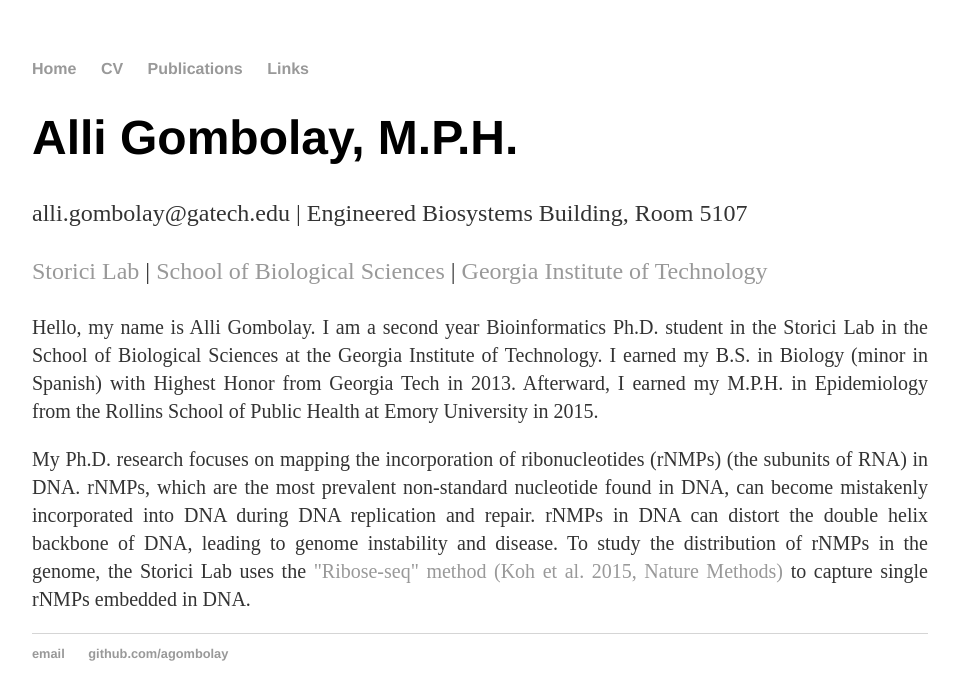
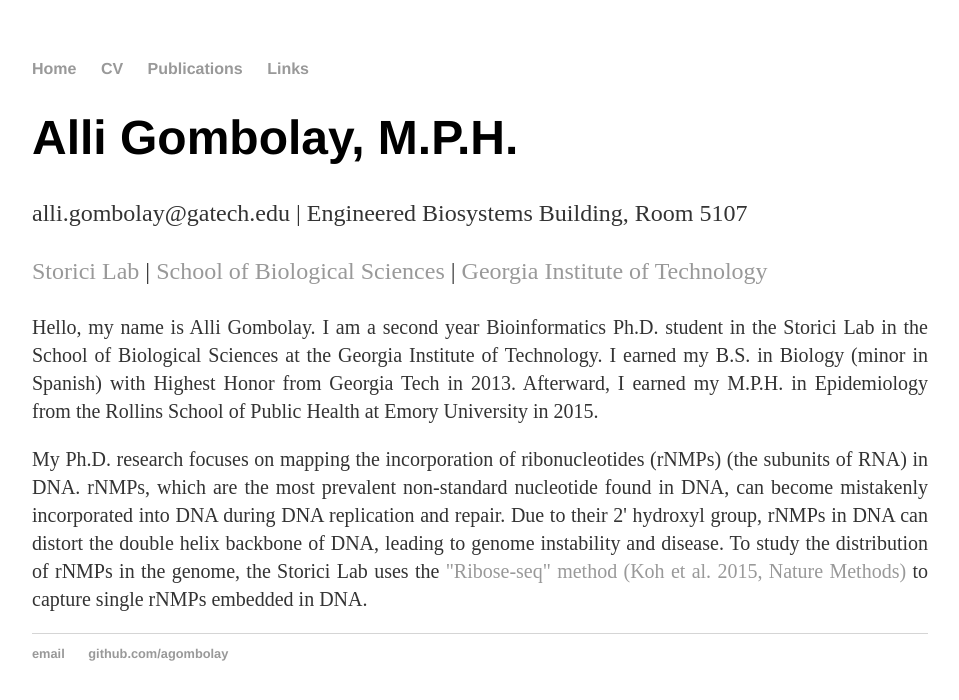
Before and after one commit to agombolay/agombolay.github.io, a Jekyll site: the page built from index.html, in a window 1280 px wide. Shown: the top 700 px of the page, without its empty margins (160-1119 px from the left). Built offline with Jekyll 4.4.1, drawn with Linux system fonts in a browser that asks for light colours.

Commit message:
Update index.html

```diff
--- a/index.html
+++ b/index.html
@@ -7,5 +7,5 @@
 	<p>alli.gombolay@gatech.edu | Engineered Biosystems Building, Room 5107</p>
 	<p><a href="http://www.storicilab.gatech.edu/">Storici Lab</a> | <a href="http://www.biology.gatech.edu/">School of Biological Sciences</a> | <a href="http://www.gatech.edu/">Georgia Institute of Technology</a></p>
 	<p style="font-size:20px"<p align="justify">Hello, my name is Alli Gombolay.  I am a second year Bioinformatics Ph.D. student in the Storici Lab in the School of Biological Sciences at the Georgia Institute of Technology.  I earned my B.S. in Biology (minor in Spanish) with Highest Honor from Georgia Tech in 2013.  Afterward, I earned my M.P.H. in Epidemiology from the Rollins School of Public Health at Emory University in 2015.</p>
-	<p style="font-size:20px"<p align="justify">My Ph.D. research focuses on mapping the incorporation of ribonucleotides (rNMPs) (the subunits of RNA) in DNA.  rNMPs, which are the most prevalent non-standard nucleotide found in DNA, can become mistakenly incorporated into DNA during DNA replication and repair.  rNMPs in DNA can distort the double helix backbone of DNA, leading to genome instability and disease.  To study the distribution of rNMPs in the genome, the Storici Lab uses the <a href="http://www.ncbi.nlm.nih.gov/pubmed/25622106">"Ribose-seq" method (Koh et al. 2015, Nature Methods)</a> to capture single rNMPs embedded in DNA.</p>
+	<p style="font-size:20px"<p align="justify">My Ph.D. research focuses on mapping the incorporation of ribonucleotides (rNMPs) (the subunits of RNA) in DNA.  rNMPs, which are the most prevalent non-standard nucleotide found in DNA, can become mistakenly incorporated into DNA during DNA replication and repair.  Due to their 2' hydroxyl group, rNMPs in DNA can distort the double helix backbone of DNA, leading to genome instability and disease.  To study the distribution of rNMPs in the genome, the Storici Lab uses the <a href="http://www.ncbi.nlm.nih.gov/pubmed/25622106">"Ribose-seq" method (Koh et al. 2015, Nature Methods)</a> to capture single rNMPs embedded in DNA.</p>
 </div><!-- /.blurb -->
```
